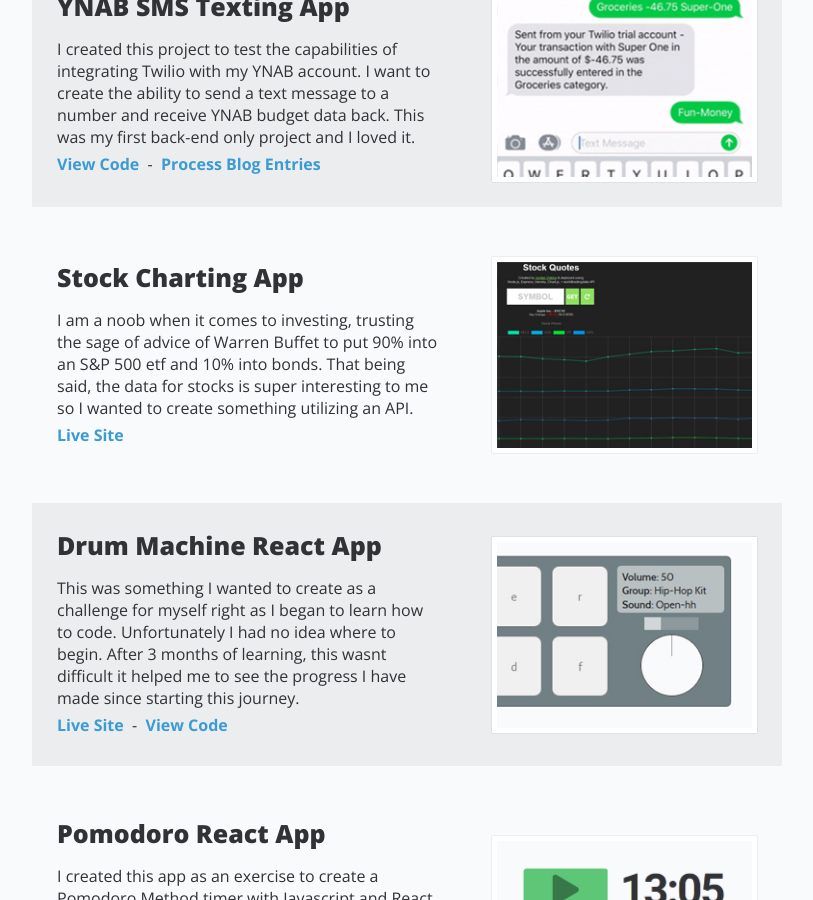
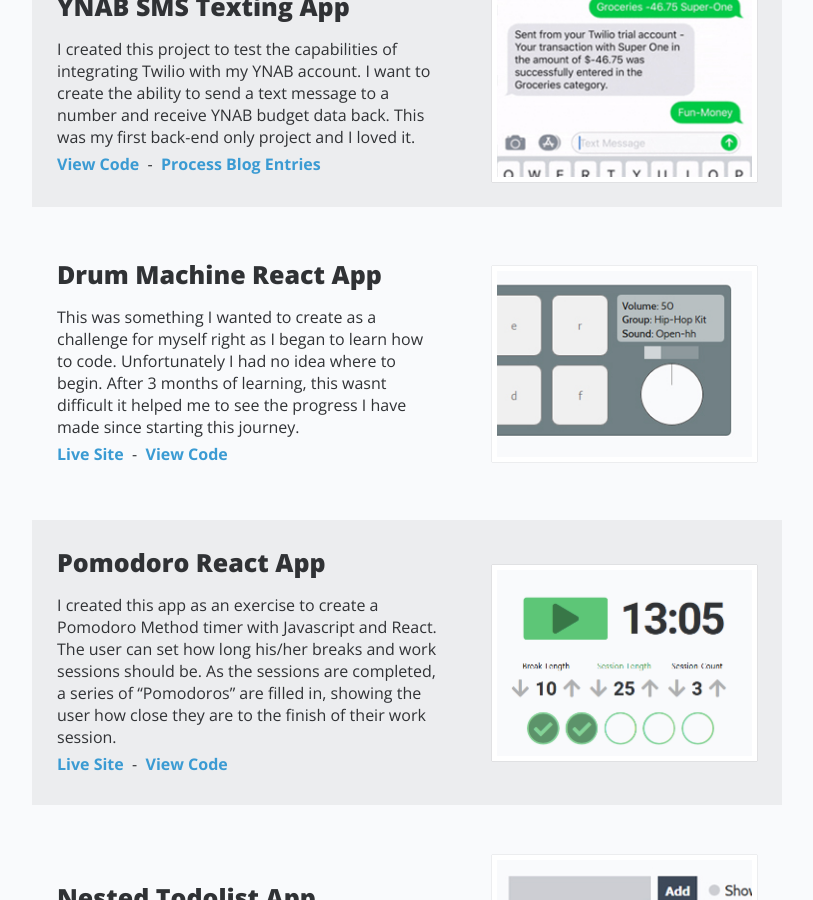
Before and after one commit to jordanvidrine/blog, a Jekyll site: the page built from index.html, in a window 1280 px wide and 900 px high, scrolled down 1246 px. Shown: the whole window, without its empty margins (233-1046 px from the left). Built offline with Jekyll 4.4.1, drawn with Linux system fonts in a browser that asks for light colours; the list of posts is cut into pages by our own code; some of the changed lines change nothing that is shown.

Commit message:
Update example links

```diff
--- a/index.html
+++ b/index.html
@@ -51,7 +51,7 @@
       <img src="/assets/img/ynab.jpg" alt="YNAB App Preview" width="255" height="186">
     </section>
   </section>
-  <section class="project">
+  <!-- <section class="project">
     <section class="info">
     <h3>Stock Charting App</h3>
     <p>
@@ -61,7 +61,7 @@
     <section class="preview">
       <img src="/assets/img/stock.jpg" alt="Stock App Preview" width="255" height="186">
     </section>
-  </section>
+  </section> -->
   <section class="project">
     <section class="info">
     <h3>Drum Machine React App</h3>
@@ -70,7 +70,7 @@
       Unfortunately I had no idea where to begin. After 3 months of learning, this wasnt
       difficult it helped me to see the progress I have made since starting this journey.
     </p>
-    <p><a href="http://jordanvidrine.com/drumMachine/index.html">Live Site</a>&nbsp;&nbsp;-
+    <p><a href="https://jordanvidrine.github.io/drumMachine/index.html">Live Site</a>&nbsp;&nbsp;-
       &nbsp;<a href="https://github.com/jordanvidrine/jordanvidrine.github.io/tree/master/drumMachine">View Code</a></p>
     </section>
     <section class="preview">
@@ -86,7 +86,7 @@
       a series of “Pomodoros” are filled in, showing the user how close they are to the finish of their work
       session.
     </p>
-    <p><a href="http://jordanvidrine.com/pomodoro/index.html">Live Site</a>&nbsp;&nbsp;-
+    <p><a href="https://jordanvidrine.github.io/pomodoro/index.html">Live Site</a>&nbsp;&nbsp;-
       &nbsp;<a href="https://github.com/jordanvidrine/jordanvidrine.github.io/tree/master/pomodoro">View Code</a></p>
     </section>
     <section class="preview">
@@ -99,7 +99,7 @@
     <p>
       I created this app as an exercise in the Watch and Code Premium course. The goal was to create
       a Todo List app that could also create nested todos.
-    <p><a href="http://jordanvidrine.com/nested-todos/index.html">Live Site</a>&nbsp;&nbsp;-
+    <p><a href="https://jordanvidrine.github.io/nested-todos/index.html">Live Site</a>&nbsp;&nbsp;-
       &nbsp;<a href="https://github.com/jordanvidrine/jordanvidrine.github.io/tree/master/nested-todos">View Code</a></p>
     </section>
     <section class="preview">
@@ -112,7 +112,7 @@
     <p>
       I created this calculator as an exercise in the FreeCodeCamp frameworks projects.
     </p>
-    <p><a href="http://jordanvidrine.com/calculator/index.html">Live Site</a>&nbsp;&nbsp;-
+    <p><a href="https://jordanvidrine.github.io/calculator/index.html">Live Site</a>&nbsp;&nbsp;-
       &nbsp;<a href="https://github.com/jordanvidrine/jordanvidrine.github.io/tree/master/calculator">View Code</a></p>
     </section>
     <section class="preview">
```
